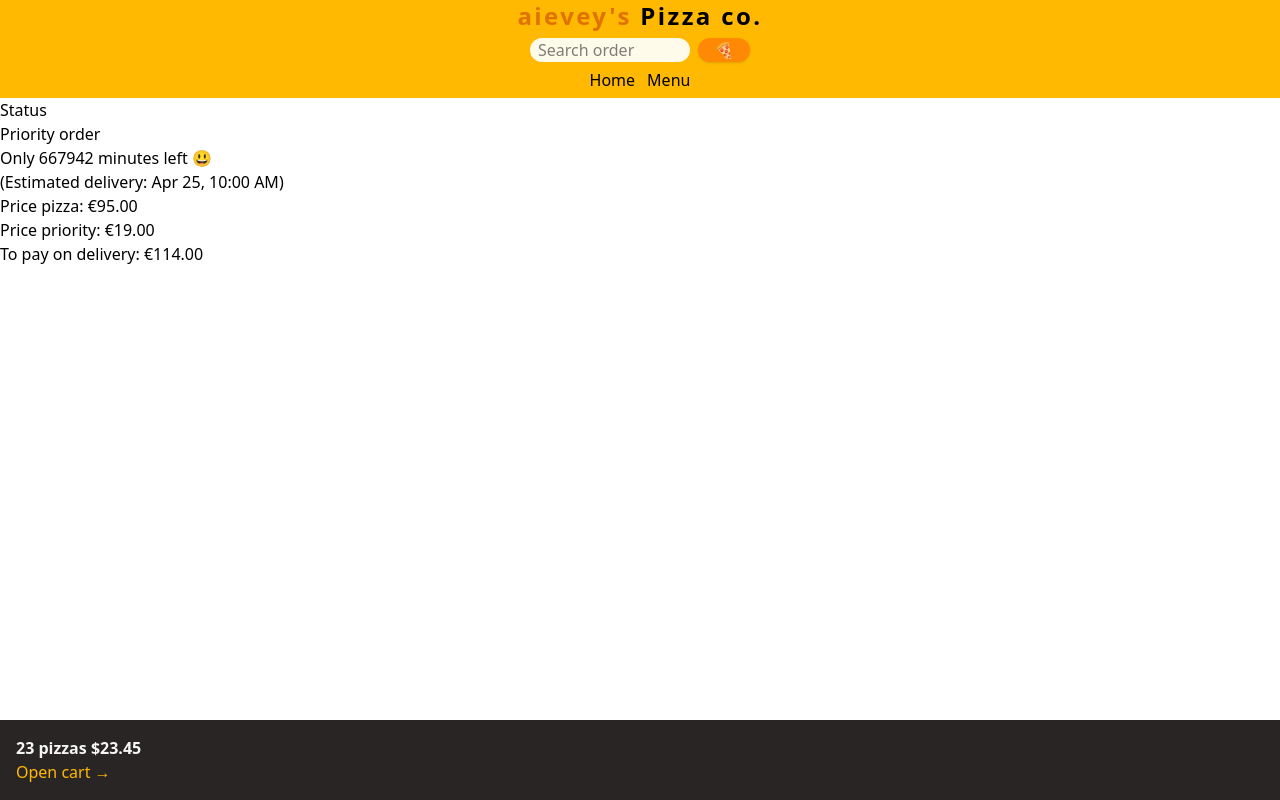
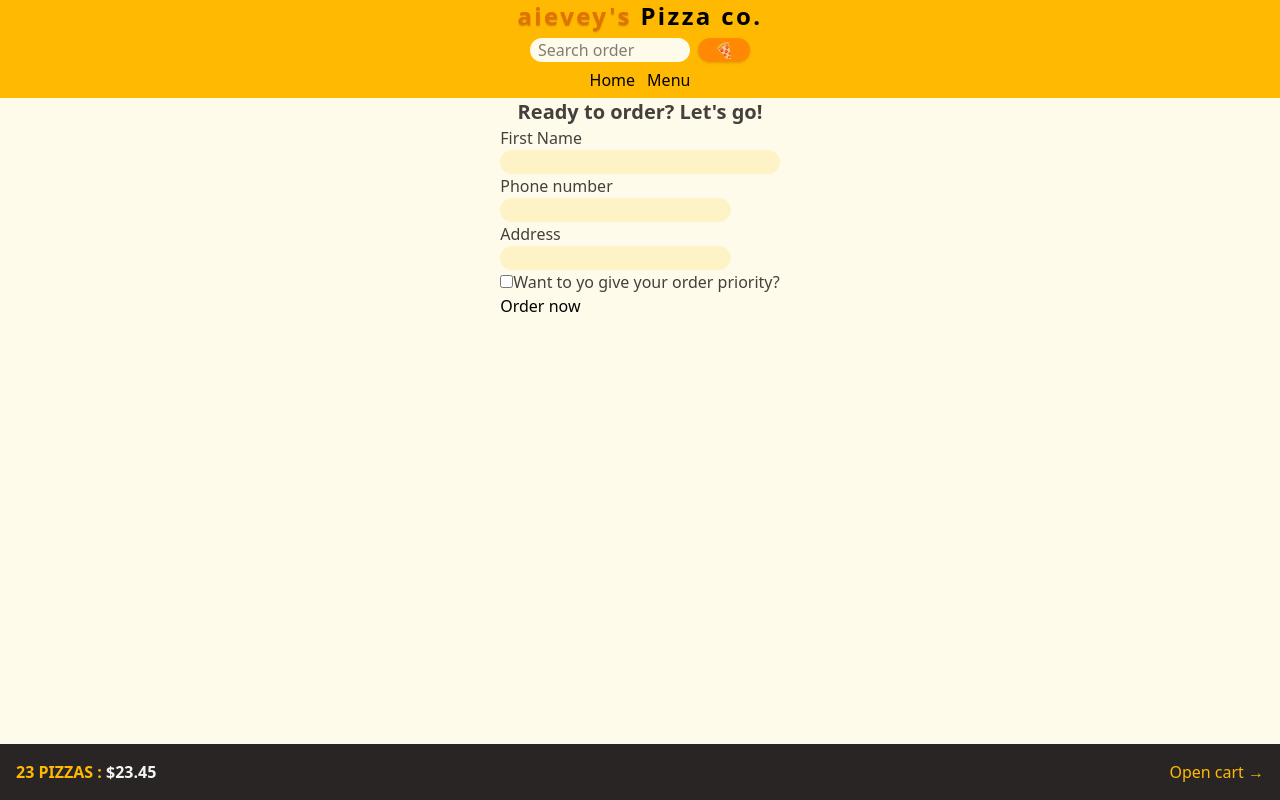
Before and after one commit to aievey/next-journey, a Next.js app: page /pizza-app/order in a window 1280 px wide. Built offline with nearby package versions, Linux system fonts and the light colour scheme.

Commit message:
styled menu

```diff
--- a/src/app/pizza-app/cart/CartOverview.jsx
+++ b/src/app/pizza-app/cart/CartOverview.jsx
@@ -2,9 +2,9 @@ import Link from "next/link";
 
 function CartOverview() {
   return (
-    <div className="absolute fixed bottom-0 flex w-full flex-col justify-center bg-stone-800 p-4 text-stone-100">
-      <p className="font-bold">
-        <span>23 pizzas</span> <span>$23.45</span>
+    <div className="fixed bottom-0 flex w-full justify-between bg-stone-800 p-4 text-stone-100">
+      <p className="font-bold uppercase">
+        <span className="text-amber-400">23 pizzas : </span> <span>$23.45</span>
       </p>
       <Link href="/pizza-app/cart" className="text-amber-400">
         Open cart &rarr;
--- a/src/app/pizza-app/menu/menu-item.jsx
+++ b/src/app/pizza-app/menu/menu-item.jsx
@@ -4,13 +4,30 @@ function MenuItem({ pizza }) {
   const { id, name, unitPrice, ingredients, soldOut, imageUrl } = pizza;
 
   return (
-    <li>
-      <Image height={250} width={250} src={imageUrl} alt={name} />
-      <div>
-        <p>{name}</p>
-        <p>{ingredients.join(", ")}</p>
-        <div>
-          {!soldOut ? <p>{formatCurrency(unitPrice)}</p> : <p>Sold out</p>}
+    <li className="flex gap-4 py-2 pl-3 text-stone-800">
+      <Image
+        height={100}
+        width={100}
+        src={imageUrl}
+        alt={name}
+        className={`rounded-xl ${soldOut ? "opacity-70 grayscale" : ""} `}
+      />
+      <div className="flex w-full flex-col">
+        <p className="font-bold tracking-widest">{name}</p>
+        <p className="text-sm font-light capitalize italic">
+          {ingredients.join(", ")}
+        </p>
+        <div className="w mt-auto flex items-center justify-end pr-3">
+          {!soldOut ? (
+            <p className="pr-2 text-sm">{formatCurrency(unitPrice)}</p>
+          ) : (
+            <p className="pr-2 text-sm font-medium text-stone-500 uppercase">
+              Sold out
+            </p>
+          )}{" "}
+          <button className="rounded-2xl bg-amber-400 px-2 py-1 text-sm font-medium">
+            Add to cart
+          </button>
         </div>
       </div>
     </li>
--- a/src/app/pizza-app/menu/page.jsx
+++ b/src/app/pizza-app/menu/page.jsx
@@ -1,11 +1,11 @@
 import MenuItem from "./menu-item";
 async function Menu() {
   const pizzaQuery = await fetch(
-    "https://react-fast-pizza-api.onrender.com/api/menu"
+    "https://react-fast-pizza-api.onrender.com/api/menu",
   );
   const { data } = await pizzaQuery.json();
   return (
-    <div>
+    <div className="divide-y divide-amber-200">
       <h1>Menu</h1>
       {data.map((pizza) => (
         <MenuItem key={pizza.id} pizza={pizza} />
--- a/src/app/pizza-app/order/CreateOrder.jsx
+++ /dev/null
@@ -1,80 +0,0 @@
-import { useState } from "react";
-
-// https://uibakery.io/regex-library/phone-number
-const isValidPhone = (str) =>
-  /^\+?\d{1,4}?[-.\s]?\(?\d{1,3}?\)?[-.\s]?\d{1,4}[-.\s]?\d{1,4}[-.\s]?\d{1,9}$/.test(
-    str
-  );
-
-const fakeCart = [
-  {
-    pizzaId: 12,
-    name: "Mediterranean",
-    quantity: 2,
-    unitPrice: 16,
-    totalPrice: 32,
-  },
-  {
-    pizzaId: 6,
-    name: "Vegetale",
-    quantity: 1,
-    unitPrice: 13,
-    totalPrice: 13,
-  },
-  {
-    pizzaId: 11,
-    name: "Spinach and Mushroom",
-    quantity: 1,
-    unitPrice: 15,
-    totalPrice: 15,
-  },
-];
-
-function CreateOrder() {
-  // const [withPriority, setWithPriority] = useState(false);
-  const cart = fakeCart;
-
-  return (
-    <div>
-      <h2>Ready to order? Let's go!</h2>
-
-      <form>
-        <div>
-          <label>First Name</label>
-          <input type="text" name="customer" required />
-        </div>
-
-        <div>
-          <label>Phone number</label>
-          <div>
-            <input type="tel" name="phone" required />
-          </div>
-        </div>
-
-        <div>
-          <label>Address</label>
-          <div>
-            <input type="text" name="address" required />
-          </div>
-        </div>
-
-        <div>
-          <input
-            type="checkbox"
-            name="priority"
-            id="priority"
-            // value={withPriority}
-            // onChange={(e) => setWithPriority(e.target.checked)}
-          />
-          <label htmlFor="priority">Want to yo give your order priority?</label>
-        </div>
-
-        <div>
-          <button>Order now</button>
-        </div>
-      </form>
-    </div>
-  );
-}
-
-export default CreateOrder;
--- a/src/app/pizza-app/order/page.jsx
+++ b/src/app/pizza-app/order/page.jsx
@@ -1,82 +1,99 @@
-// Test ID: IIDSAT
+"use client";
+import { useState } from "react";
+// https://uibakery.io/regex-library/phone-number
+const isValidPhone = (str) =>
+  /^\+?\d{1,4}?[-.\s]?\(?\d{1,3}?\)?[-.\s]?\d{1,4}[-.\s]?\d{1,4}[-.\s]?\d{1,9}$/.test(
+    str,
+  );
 
-import { calcMinutesLeft, formatCurrency, formatDate } from "@/lib/helpers";
-
-const order = {
-  id: "ABCDEF",
-  customer: "Jonas",
-  phone: "123456789",
-  address: "Arroios, Lisbon , Portugal",
-  priority: true,
-  estimatedDelivery: "2027-04-25T10:00:00",
-  cart: [
+const fakeCart = [
   {
-      pizzaId: 7,
-      name: "Napoli",
-      quantity: 3,
-      unitPrice: 16,
-      totalPrice: 48,
-    },
-    {
-      pizzaId: 5,
-      name: "Diavola",
+    pizzaId: 12,
+    name: "Mediterranean",
     quantity: 2,
     unitPrice: 16,
     totalPrice: 32,
   },
   {
-      pizzaId: 3,
-      name: "Romana",
+    pizzaId: 6,
+    name: "Vegetale",
+    quantity: 1,
+    unitPrice: 13,
+    totalPrice: 13,
+  },
+  {
+    pizzaId: 11,
+    name: "Spinach and Mushroom",
     quantity: 1,
     unitPrice: 15,
     totalPrice: 15,
   },
-  ],
-  position: "-9.000,38.000",
-  orderPrice: 95,
-  priorityPrice: 19,
-};
+];
 
-function Order() {
-  // Everyone can search for all orders, so for privacy reasons we're gonna gonna exclude names or address, these are only for the restaurant staff
-  const {
-    id,
-    status,
-    priority,
-    priorityPrice,
-    orderPrice,
-    estimatedDelivery,
-    cart,
-  } = order;
-  const deliveryIn = calcMinutesLeft(estimatedDelivery);
+function CreateOrder() {
+  // const [withPriority, setWithPriority] = useState(false);
+  const cart = fakeCart;
 
   return (
-    <div>
-      <div>
-        <h2>Status</h2>
+    <div className="flex h-full flex-col items-center bg-amber-50 text-left">
+      <h2 className="text-center text-xl font-semibold text-stone-700">
+        Ready to order? Let's go!
+      </h2>
+
+      <form>
+        <div className="flex flex-col">
+          <label className="text-stone-700">First Name</label>
+          <input
+            type="text"
+            name="customer"
+            required
+            className="rounded-2xl bg-amber-100"
+          />
+        </div>
 
         <div>
-          {priority && <span>Priority</span>}
-          <span>{status} order</span>
+          <label className="text-stone-700">Phone number</label>
+          <div>
+            <input
+              type="tel"
+              name="phone"
+              required
+              className="rounded-2xl bg-amber-100"
+            />
           </div>
         </div>
 
         <div>
-        <p>
-          {deliveryIn >= 0
-            ? `Only ${calcMinutesLeft(estimatedDelivery)} minutes left 😃`
-            : "Order should have arrived"}
-        </p>
-        <p>(Estimated delivery: {formatDate(estimatedDelivery)})</p>
+          <label className="text-stone-700">Address</label>
+          <div>
+            <input
+              type="text"
+              name="address"
+              required
+              className="rounded-2xl bg-amber-100"
+            />
+          </div>
         </div>
 
         <div>
-        <p>Price pizza: {formatCurrency(orderPrice)}</p>
-        {priority && <p>Price priority: {formatCurrency(priorityPrice)}</p>}
-        <p>To pay on delivery: {formatCurrency(orderPrice + priorityPrice)}</p>
+          <input
+            type="checkbox"
+            name="priority"
+            id="priority"
+            // value={withPriority}
+            // onChange={(e) => setWithPriority(e.target.checked)}
+          />
+          <label className="text-stone-700" htmlFor="priority">
+            Want to yo give your order priority?
+          </label>
         </div>
+
+        <div>
+          <button>Order now</button>
+        </div>
+      </form>
     </div>
   );
 }
 
-export default Order;
+export default CreateOrder;
--- a/src/ui/pizza-menu/header.jsx
+++ b/src/ui/pizza-menu/header.jsx
@@ -23,7 +23,8 @@ export default function Navigation() {
     <div className="bg-amber-400">
       <Link href="/">
         <h2 className="mb-1.5 text-center text-2xl font-extrabold tracking-widest">
-          <span className="text-amber-600">aievey&apos;s</span> Pizza co.
+          <span className="text-amber-600 text-shadow-sm">aievey&apos;s</span>{" "}
+          Pizza co.
         </h2>
       </Link>
       <div className="flex justify-center">
```
Lines whose indentation alone changed are shown as unchanged.
